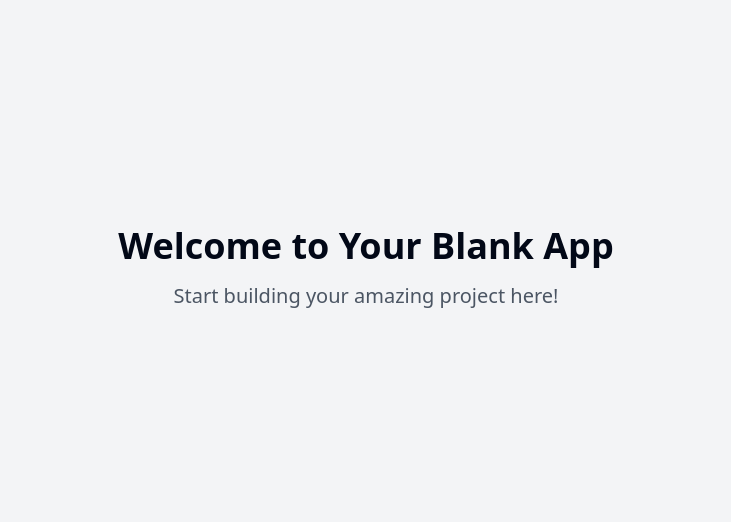
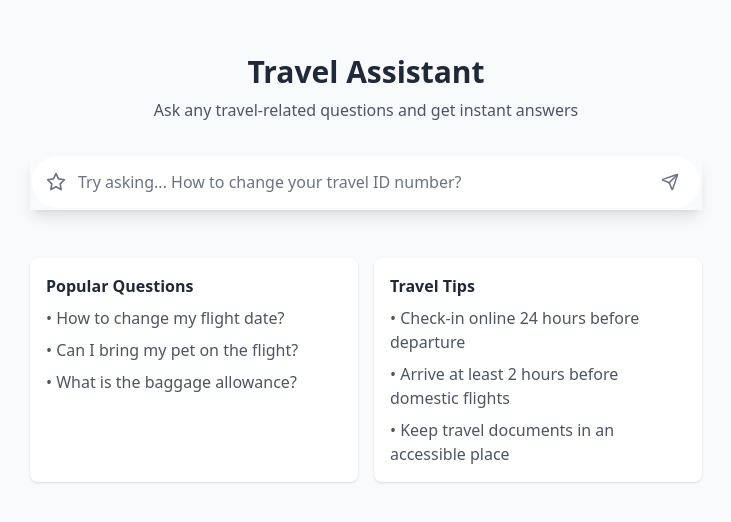
Before and after one commit to nevenkiwi/shimmer-input-reveal, a React (Vite) app: page / in a window 1280 px wide. Shown: the part 132-654 px from the top of the page, without its empty margins (274-1005 px from the left). Built offline with nearby package versions, Linux system fonts and the light colour scheme.

Commit message:
Add animated input field
Implement animation and placeholder text changes for the custom input field.

```diff
--- /dev/null
+++ b/src/components/AnimatedInput.tsx
@@ -0,0 +1,112 @@
+
+import React, { useState, useEffect } from "react";
+import { cn } from "@/lib/utils";
+import { Send } from "lucide-react";
+
+interface AnimatedInputProps {
+  onSubmit?: (value: string) => void;
+  className?: string;
+}
+
+const placeholders = [
+  "Try asking... How to request a refund for your flight?",
+  "Try asking... How to change your travel ID number?",
+  "Try asking... How to check-in online with the airline?",
+  "Try asking... How to request special assistance?"
+];
+
+const AnimatedInput: React.FC<AnimatedInputProps> = ({
+  onSubmit,
+  className
+}) => {
+  const [inputValue, setInputValue] = useState("");
+  const [currentPlaceholder, setCurrentPlaceholder] = useState(0);
+  const [showGradientBorder, setShowGradientBorder] = useState(true);
+  const [isChangingPlaceholder, setIsChangingPlaceholder] = useState(false);
+
+  // Fade away gradient border after initial load
+  useEffect(() => {
+    const timer = setTimeout(() => {
+      setShowGradientBorder(false);
+    }, 3000);
+
+    return () => clearTimeout(timer);
+  }, []);
+
+  // Rotate through placeholders
+  useEffect(() => {
+    const interval = setInterval(() => {
+      setIsChangingPlaceholder(true);
+
+      // Wait for fade out to complete
+      setTimeout(() => {
+        setCurrentPlaceholder((prev) => (prev + 1) % placeholders.length);
+        setIsChangingPlaceholder(false);
+      }, 500);
+    }, 4000);
+
+    return () => clearInterval(interval);
+  }, []);
+
+  const handleSubmit = (e: React.FormEvent) => {
+    e.preventDefault();
+    if (inputValue.trim() && onSubmit) {
+      onSubmit(inputValue);
+      setInputValue("");
+    }
+  };
+
+  return (
+    <form
+      onSubmit={handleSubmit}
+      className={cn(
+        "relative w-full max-w-2xl transition-all duration-500",
+        className
+      )}
+    >
+      <div
+        className={cn(
+          "absolute inset-0 rounded-full transition-opacity duration-1000 opacity-0",
+          showGradientBorder && "opacity-100",
+          "bg-gradient-to-r from-purple-400 via-blue-400 to-teal-400"
+        )}
+      />
+      <div className="absolute inset-[2px] bg-white dark:bg-black rounded-full" />
+      <div className="relative flex items-center">
+        <div className="flex items-center justify-center w-10 h-10 pl-3">
+          <svg
+            viewBox="0 0 24 24"
+            className="w-5 h-5 text-gray-500"
+            fill="none"
+            stroke="currentColor"
+            strokeWidth="2"
+            strokeLinecap="round"
+            strokeLinejoin="round"
+          >
+            <polygon points="12 2 15.09 8.26 22 9.27 17 14.14 18.18 21.02 12 17.77 5.82 21.02 7 14.14 2 9.27 8.91 8.26 12 2" />
+          </svg>
+        </div>
+        <input
+          type="text"
+          value={inputValue}
+          onChange={(e) => setInputValue(e.target.value)}
+          className={cn(
+            "flex-1 h-14 bg-transparent border-none outline-none text-gray-700 dark:text-gray-200 px-2",
+            "placeholder:text-gray-500 dark:placeholder:text-gray-400",
+            isChangingPlaceholder && "animate-fade-out"
+          )}
+          placeholder={placeholders[currentPlaceholder]}
+        />
+        <button
+          type="submit"
+          className="flex items-center justify-center w-10 h-10 mr-3 text-gray-500 hover:text-gray-800 dark:hover:text-gray-200 transition-colors"
+          disabled={!inputValue.trim()}
+        >
+          <Send size={18} />
+        </button>
+      </div>
+    </form>
+  );
+};
+
+export default AnimatedInput;
--- a/src/index.css
+++ b/src/index.css
@@ -1,3 +1,4 @@
+
 @tailwind base;
 @tailwind components;
 @tailwind utilities;
@@ -99,3 +100,29 @@
     @apply bg-background text-foreground;
   }
 }
+
+@keyframes fade-out {
+  0% {
+    opacity: 1;
+  }
+  100% {
+    opacity: 0;
+  }
+}
+
+@keyframes fade-in {
+  0% {
+    opacity: 0;
+  }
+  100% {
+    opacity: 1;
+  }
+}
+
+.animate-fade-out {
+  animation: fade-out 0.5s ease-out forwards;
+}
+
+.animate-fade-in {
+  animation: fade-in 0.5s ease-out forwards;
+}
--- a/src/pages/Index.tsx
+++ b/src/pages/Index.tsx
@@ -1,11 +1,48 @@
-// Update this page (the content is just a fallback if you fail to update the page)
+
+import AnimatedInput from "@/components/AnimatedInput";
+import { toast } from "sonner";
 
 const Index = () => {
+  const handleSubmit = (question: string) => {
+    toast.success("Question submitted: " + question);
+    console.log("Question submitted:", question);
+  };
+
   return (
-    <div className="min-h-screen flex items-center justify-center bg-gray-100">
-      <div className="text-center">
-        <h1 className="text-4xl font-bold mb-4">Welcome to Your Blank App</h1>
-        <p className="text-xl text-gray-600">Start building your amazing project here!</p>
+    <div className="min-h-screen flex flex-col items-center justify-center p-4 bg-gray-50 dark:bg-gray-900">
+      <div className="w-full max-w-2xl mb-8">
+        <h1 className="text-3xl font-bold text-center mb-2 text-gray-800 dark:text-gray-100">
+          Travel Assistant
+        </h1>
+        <p className="text-center text-gray-600 dark:text-gray-300">
+          Ask any travel-related questions and get instant answers
+        </p>
+      </div>
+
+      <AnimatedInput
+        onSubmit={handleSubmit}
+        className="shadow-lg"
+      />
+
+      <div className="mt-12 w-full max-w-2xl">
+        <div className="grid grid-cols-1 md:grid-cols-2 gap-4">
+          <div className="bg-white dark:bg-gray-800 p-4 rounded-lg shadow">
+            <h3 className="font-semibold mb-2 text-gray-800 dark:text-gray-200">Popular Questions</h3>
+            <ul className="space-y-2 text-gray-600 dark:text-gray-300">
+              <li>• How to change my flight date?</li>
+              <li>• Can I bring my pet on the flight?</li>
+              <li>• What is the baggage allowance?</li>
+            </ul>
+          </div>
+          <div className="bg-white dark:bg-gray-800 p-4 rounded-lg shadow">
+            <h3 className="font-semibold mb-2 text-gray-800 dark:text-gray-200">Travel Tips</h3>
+            <ul className="space-y-2 text-gray-600 dark:text-gray-300">
+              <li>• Check-in online 24 hours before departure</li>
+              <li>• Arrive at least 2 hours before domestic flights</li>
+              <li>• Keep travel documents in an accessible place</li>
+            </ul>
+          </div>
+        </div>
       </div>
     </div>
   );
--- a/tailwind.config.ts
+++ b/tailwind.config.ts
@@ -1,3 +1,4 @@
+
 import type { Config } from "tailwindcss";
 
 export default {
@@ -84,11 +85,29 @@ export default {
 					to: {
 						height: '0'
 					}
+				},
+				'fade-in': {
+					'0%': {
+						opacity: '0'
+					},
+					'100%': {
+						opacity: '1'
+					}
+				},
+				'fade-out': {
+					'0%': {
+						opacity: '1'
+					},
+					'100%': {
+						opacity: '0'
+					}
 				}
 			},
 			animation: {
 				'accordion-down': 'accordion-down 0.2s ease-out',
-				'accordion-up': 'accordion-up 0.2s ease-out'
+				'accordion-up': 'accordion-up 0.2s ease-out',
+				'fade-in': 'fade-in 0.5s ease-out',
+				'fade-out': 'fade-out 0.5s ease-out'
 			}
 		}
 	},
```
